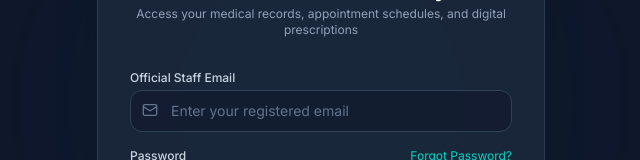
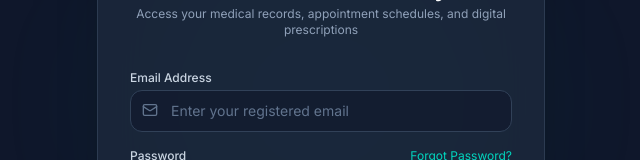
Before and after one commit to nallasaiteja/hospital, a React (Vite) app in the folder frontend/: page /patient/login in a window 1280 px wide. Shown: the part 299-459 px from the top of the page, without its empty margins (319-959 px from the left). Built offline with nearby package versions, Linux system fonts and the light colour scheme; no server answers.

Commit message:
fix(ui): distinguish patient and staff email labels in login portals

```diff
--- a/frontend/src/i18n/locales/en.json
+++ b/frontend/src/i18n/locales/en.json
@@ -165,7 +165,7 @@
     "signOut": "Sign Out",
     "login": "Log In",
     "logout": "Log Out",
-    "email": "Official Staff Email",
+    "email": "Email Address",
     "emailAddress": "Email Address",
     "password": "Password",
     "forgotPassword": "Forgot Password?",
@@ -190,7 +190,9 @@
     "patient": "Patient",
     "staffMember": "Staff Member",
     "staffSpecialist": "Staff Specialist",
-    "staffClinician": "Staff Clinician"
+    "staffClinician": "Staff Clinician",
+    "patientEmail": "Email Address",
+    "staffEmail": "Official Staff Email"
   },
   "dashboard": {
     "title": "Hospital Operational Command",
--- a/frontend/src/i18n/locales/hi.json
+++ b/frontend/src/i18n/locales/hi.json
@@ -165,7 +165,7 @@
     "signOut": "साइन आउट",
     "login": "लॉग इन करें",
     "logout": "लॉग आउट",
-    "email": "आधिकारिक स्टाफ ईमेल",
+    "email": "ईमेल पता",
     "emailAddress": "ईमेल पता",
     "password": "पासवर्ड",
     "forgotPassword": "पासवर्ड भूल गए?",
@@ -190,7 +190,9 @@
     "patient": "रोगी",
     "staffMember": "स्टाफ सदस्य",
     "staffSpecialist": "स्टाफ विशेषज्ञ",
-    "staffClinician": "स्टाफ चिकित्सक"
+    "staffClinician": "स्टाफ चिकित्सक",
+    "patientEmail": "ईमेल पता",
+    "staffEmail": "आधिकारिक स्टाफ ईमेल"
   },
   "dashboard": {
     "title": "अस्पताल परिचालन कमान",
--- a/frontend/src/i18n/locales/kn.json
+++ b/frontend/src/i18n/locales/kn.json
@@ -165,7 +165,7 @@
     "signOut": "ಸೈನ್ ಔಟ್",
     "login": "ಲಾಗಿನ್ ಮಾಡಿ",
     "logout": "ಲಾಗ್ ಔಟ್",
-    "email": "ಅಧಿಕೃತ ಸಿಬ್ಬಂದಿ ಇಮೇಲ್",
+    "email": "ಇಮೇಲ್ ವಿಳಾಸ",
     "emailAddress": "ಇಮೇಲ್ ವಿಳಾಸ",
     "password": "ಪಾಸ್‌ವರ್ಡ್",
     "forgotPassword": "ಪಾಸ್‌ವರ್ಡ್ ಮರೆತಿದ್ದೀರಾ?",
@@ -190,7 +190,9 @@
     "patient": "ರೋಗಿ",
     "staffMember": "ಸಿಬ್ಬಂದಿ ಸದಸ್ಯ",
     "staffSpecialist": "ಸಿಬ್ಬಂದಿ ತಜ್ಞ",
-    "staffClinician": "ಸಿಬ್ಬಂದಿ ವೈದ್ಯರು"
+    "staffClinician": "ಸಿಬ್ಬಂದಿ ವೈದ್ಯರು",
+    "patientEmail": "ಇಮೇಲ್ ವಿಳಾಸ",
+    "staffEmail": "ಅಧಿಕೃತ ಸಿಬ್ಬಂದಿ ಇಮೇಲ್"
   },
   "dashboard": {
     "title": "ಆಸ್ಪತ್ರೆ ಕಾರ್ಯಾಚರಣಾ ಕಮಾಂಡ್",
--- a/frontend/src/i18n/locales/ta.json
+++ b/frontend/src/i18n/locales/ta.json
@@ -165,7 +165,7 @@
     "signOut": "வெளியேறவும்",
     "login": "உள்நுழைவு",
     "logout": "வெளியேறு",
-    "email": "அலுவலக பணியாளர் மின்னஞ்சல்",
+    "email": "மின்னஞ்சல் முகவரி",
     "emailAddress": "மின்னஞ்சல் முகவரி",
     "password": "கடவுச்சொல்",
     "forgotPassword": "கடவுச்சொல்லை மறந்துவிட்டீர்களா?",
@@ -190,7 +190,9 @@
     "patient": "நோயாளி",
     "staffMember": "பணியாளர்",
     "staffSpecialist": "பணியாளர் நிபுணர்",
-    "staffClinician": "பணியாளர் மருத்துவர்"
+    "staffClinician": "பணியாளர் மருத்துவர்",
+    "patientEmail": "மின்னஞ்சல் முகவரி",
+    "staffEmail": "அலுவலக பணியாளர் மின்னஞ்சல்"
   },
   "dashboard": {
     "title": "மருத்துவமனை செயல்பாட்டு கட்டளை மையம்",
--- a/frontend/src/i18n/locales/te.json
+++ b/frontend/src/i18n/locales/te.json
@@ -165,7 +165,7 @@
     "signOut": "సైన్ అవుట్",
     "login": "లాగిన్ అవ్వండి",
     "logout": "లాగ్ అవుట్",
-    "email": "అధికారిక సిబ్బంది ఇమెయిల్",
+    "email": "ఇమెయిల్ చిరునామా",
     "emailAddress": "ఇమెయిల్ చిరునామా",
     "password": "పాస్‌వర్డ్",
     "forgotPassword": "పాస్‌వర్డ్ మర్చిపోయారా?",
@@ -190,7 +190,9 @@
     "patient": "రోగి",
     "staffMember": "సిబ్బంది సభ్యుడు",
     "staffSpecialist": "స్టాఫ్ స్పెషలిస్ట్",
-    "staffClinician": "స్టాఫ్ క్లినీషియన్"
+    "staffClinician": "స్టాఫ్ క్లినీషియన్",
+    "patientEmail": "ఇమెయిల్ చిరునామా",
+    "staffEmail": "అధికారిక సిబ్బంది ఇమెయిల్"
   },
   "dashboard": {
     "title": "హాస్పిటల్ ఆపరేషనల్ కమాండ్",
--- a/frontend/src/pages/patient/PatientLoginPage.tsx
+++ b/frontend/src/pages/patient/PatientLoginPage.tsx
@@ -120,7 +120,7 @@ export const PatientLoginPage: React.FC = () => {
 
             <div>
               <label htmlFor="patient-login-email" className="block text-xs font-medium text-slate-300 mb-1">
-                {t('auth.email', 'Email Address')}
+                {t('auth.patientEmail', 'Email Address')}
               </label>
               <div className="relative">
                 <Mail className="w-4 h-4 text-slate-500 absolute left-3 top-3" />
--- a/frontend/src/pages/staff/StaffLoginPage.tsx
+++ b/frontend/src/pages/staff/StaffLoginPage.tsx
@@ -228,7 +228,7 @@ export const StaffLoginPage: React.FC = () => {
           <form onSubmit={handleStaffLogin} className="space-y-4">
             <div>
               <label htmlFor="staff-login-email" className="block text-xs font-medium text-slate-300 mb-1">
-                {t('auth.email', 'Official Staff Email')}
+                {t('auth.staffEmail', 'Official Staff Email')}
               </label>
               <div className="relative">
                 <Mail className="w-4 h-4 text-slate-500 absolute left-3 top-3" />
```
